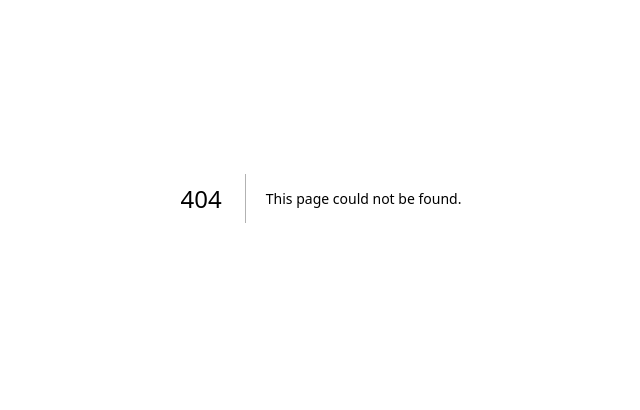
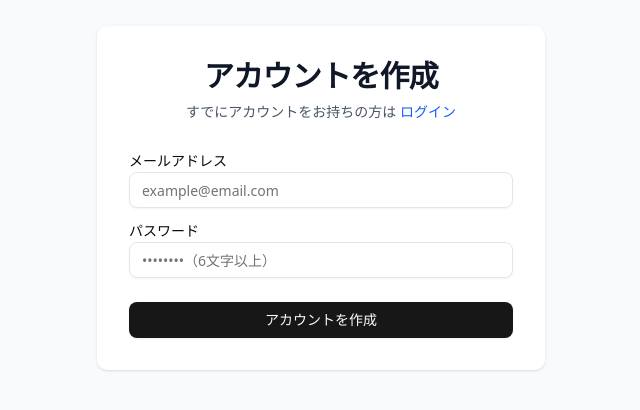
Before and after one commit to ta93imtk/shared-household-expense-tracker, a Next.js app: page /signup in a window 1280 px wide. Before the commit this address had no page. Shown: the part 202-612 px from the top of the page, without its empty margins (319-959 px from the left). Built offline with nearby package versions, Linux system fonts and the light colour scheme.

Commit message:
feat: 基本的な認証機能

```diff
--- /dev/null
+++ b/app/(auth)/layout.tsx
@@ -0,0 +1,13 @@
+export default function AuthLayout({
+  children,
+}: {
+  children: React.ReactNode
+}) {
+  return (
+    <div className="flex min-h-screen items-center justify-center bg-gray-50">
+      <div className="w-full max-w-md space-y-8 rounded-lg bg-white p-8 shadow">
+        {children}
+      </div>
+    </div>
+  )
+}
--- /dev/null
+++ b/app/(auth)/login/login-form.tsx
@@ -0,0 +1,58 @@
+'use client'
+
+import { useActionState } from 'react'
+
+import type { ActionState } from '@/app/actions/auth'
+import { Button } from '@/components/ui/button'
+import { Input } from '@/components/ui/input'
+import { Label } from '@/components/ui/label'
+
+interface LoginFormProps {
+  action: (prevState: ActionState, formData: FormData) => Promise<ActionState>
+}
+
+export function LoginForm({ action }: LoginFormProps) {
+  const [state, formAction, isPending] = useActionState(action, {})
+
+  return (
+    <form action={formAction} className="mt-8 space-y-6">
+      {state.error && (
+        <div className="rounded-md bg-red-50 p-4">
+          <p className="text-sm text-red-800">{state.error}</p>
+        </div>
+      )}
+
+      <div className="space-y-4">
+        <div>
+          <Label htmlFor="email">メールアドレス</Label>
+          <Input
+            id="email"
+            name="email"
+            type="email"
+            autoComplete="email"
+            required
+            placeholder="example@email.com"
+            className="mt-1"
+          />
+        </div>
+
+        <div>
+          <Label htmlFor="password">パスワード</Label>
+          <Input
+            id="password"
+            name="password"
+            type="password"
+            autoComplete="current-password"
+            required
+            placeholder="••••••••"
+            className="mt-1"
+          />
+        </div>
+      </div>
+
+      <Button type="submit" className="w-full" disabled={isPending}>
+        {isPending ? 'ログイン中...' : 'ログイン'}
+      </Button>
+    </form>
+  )
+}
--- /dev/null
+++ b/app/(auth)/login/page.tsx
@@ -0,0 +1,24 @@
+import Link from 'next/link'
+
+import { login } from '@/app/actions/auth'
+import { LoginForm } from './login-form'
+
+export default function LoginPage() {
+  return (
+    <>
+      <div className="text-center">
+        <h2 className="text-3xl font-bold tracking-tight text-gray-900">
+          アカウントにログイン
+        </h2>
+        <p className="mt-2 text-sm text-gray-600">
+          アカウントをお持ちでない方は{' '}
+          <Link href="/signup" className="font-medium text-blue-600 hover:text-blue-500">
+            新規登録
+          </Link>
+        </p>
+      </div>
+
+      <LoginForm action={login} />
+    </>
+  )
+}
--- /dev/null
+++ b/app/(auth)/signup/page.tsx
@@ -0,0 +1,24 @@
+import Link from 'next/link'
+
+import { signup } from '@/app/actions/auth'
+import { SignupForm } from './signup-form'
+
+export default function SignupPage() {
+  return (
+    <>
+      <div className="text-center">
+        <h2 className="text-3xl font-bold tracking-tight text-gray-900">
+          アカウントを作成
+        </h2>
+        <p className="mt-2 text-sm text-gray-600">
+          すでにアカウントをお持ちの方は{' '}
+          <Link href="/login" className="font-medium text-blue-600 hover:text-blue-500">
+            ログイン
+          </Link>
+        </p>
+      </div>
+
+      <SignupForm action={signup} />
+    </>
+  )
+}
--- /dev/null
+++ b/app/(auth)/signup/signup-form.tsx
@@ -0,0 +1,59 @@
+'use client'
+
+import { useActionState } from 'react'
+
+import type { ActionState } from '@/app/actions/auth'
+import { Button } from '@/components/ui/button'
+import { Input } from '@/components/ui/input'
+import { Label } from '@/components/ui/label'
+
+interface SignupFormProps {
+  action: (prevState: ActionState, formData: FormData) => Promise<ActionState>
+}
+
+export function SignupForm({ action }: SignupFormProps) {
+  const [state, formAction, isPending] = useActionState(action, {})
+
+  return (
+    <form action={formAction} className="mt-8 space-y-6">
+      {state.error && (
+        <div className="rounded-md bg-red-50 p-4">
+          <p className="text-sm text-red-800">{state.error}</p>
+        </div>
+      )}
+
+      <div className="space-y-4">
+        <div>
+          <Label htmlFor="email">メールアドレス</Label>
+          <Input
+            id="email"
+            name="email"
+            type="email"
+            autoComplete="email"
+            required
+            placeholder="example@email.com"
+            className="mt-1"
+          />
+        </div>
+
+        <div>
+          <Label htmlFor="password">パスワード</Label>
+          <Input
+            id="password"
+            name="password"
+            type="password"
+            autoComplete="new-password"
+            required
+            placeholder="••••••••（6文字以上）"
+            className="mt-1"
+            minLength={6}
+          />
+        </div>
+      </div>
+
+      <Button type="submit" className="w-full" disabled={isPending}>
+        {isPending ? '登録中...' : 'アカウントを作成'}
+      </Button>
+    </form>
+  )
+}
--- /dev/null
+++ b/app/(dashboard)/dashboard/page.tsx
@@ -0,0 +1,19 @@
+import { redirect } from 'next/navigation'
+
+import { createClient } from '@/lib/supabase/server'
+
+export default async function DashboardPage() {
+  const supabase = await createClient()
+  const { data: { user } } = await supabase.auth.getUser()
+
+  if (!user) {
+    redirect('/login')
+  }
+
+  return (
+    <div className="container mx-auto py-8">
+      <h1 className="text-3xl font-bold">ダッシュボード</h1>
+      <p className="mt-4">ようこそ、{user.email}さん</p>
+    </div>
+  )
+}
--- /dev/null
+++ b/app/actions/auth.ts
@@ -0,0 +1,56 @@
+'use server'
+
+import { revalidatePath } from 'next/cache'
+import { redirect } from 'next/navigation'
+
+import { createClient } from '@/lib/supabase/server'
+
+export type ActionState = {
+  error?: string
+  message?: string
+}
+
+export async function login(prevState: ActionState, formData: FormData): Promise<ActionState> {
+  const supabase = await createClient()
+
+  const data = {
+    email: formData.get('email') as string,
+    password: formData.get('password') as string,
+  }
+
+  const { error } = await supabase.auth.signInWithPassword(data)
+
+  if (error) {
+    return { error: 'メールアドレスまたはパスワードが正しくありません' }
+  }
+
+  revalidatePath('/', 'layout')
+  redirect('/dashboard')
+}
+
+export async function signup(prevState: ActionState, formData: FormData): Promise<ActionState> {
+  const supabase = await createClient()
+
+  const data = {
+    email: formData.get('email') as string,
+    password: formData.get('password') as string,
+  }
+
+  const { error } = await supabase.auth.signUp(data)
+
+  if (error) {
+    return { error: '登録に失敗しました。別のメールアドレスをお試しください。' }
+  }
+
+  revalidatePath('/', 'layout')
+  redirect('/dashboard')
+}
+
+export async function logout() {
+  const supabase = await createClient()
+
+  await supabase.auth.signOut()
+
+  revalidatePath('/', 'layout')
+  redirect('/login')
+}
--- a/package.json
+++ b/package.json
@@ -3,7 +3,7 @@
   "version": "0.1.0",
   "private": true,
   "scripts": {
-    "dev": "next dev --turbopack",
+    "dev": "next dev --turbopack --experimental-https",
     "build": "next build",
     "start": "next start",
     "lint": "next lint",
```
